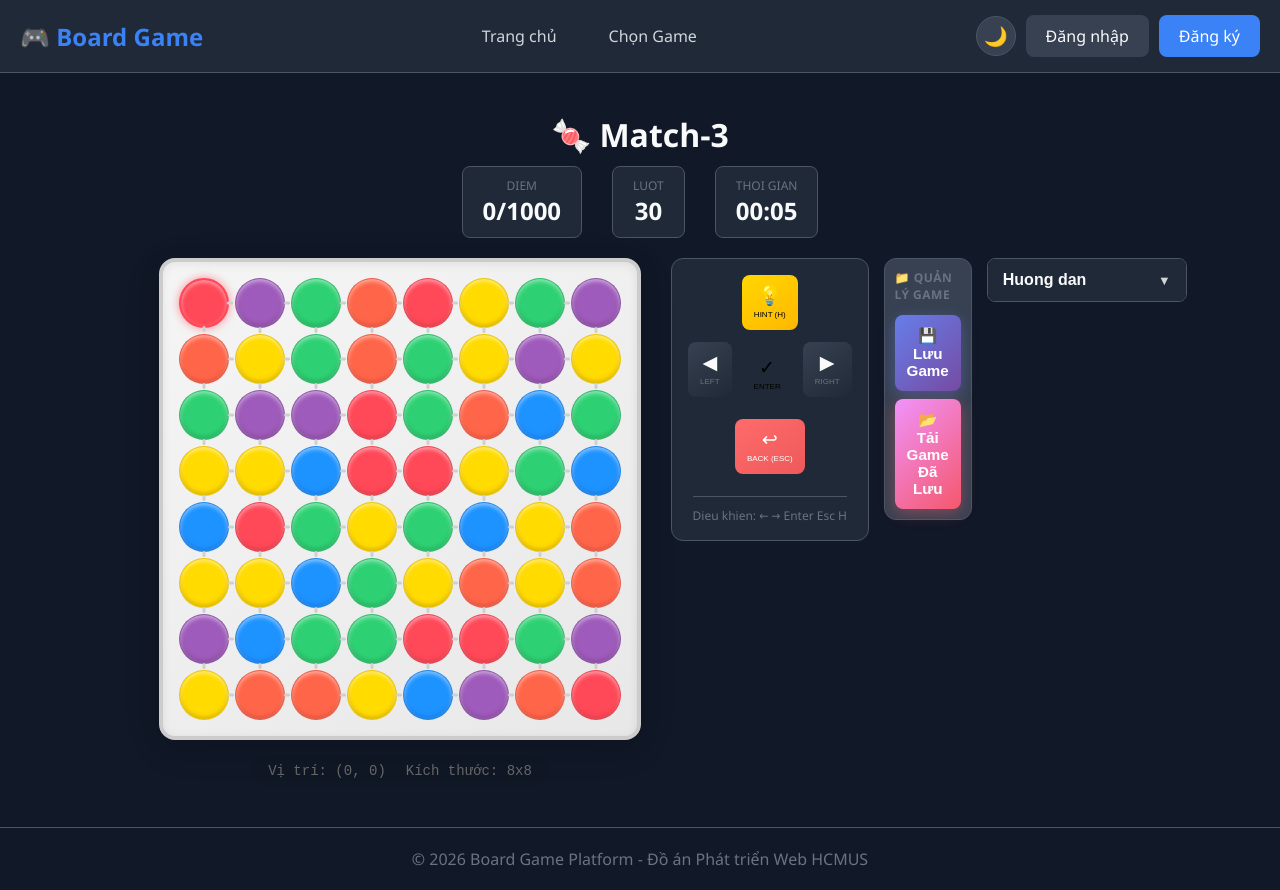
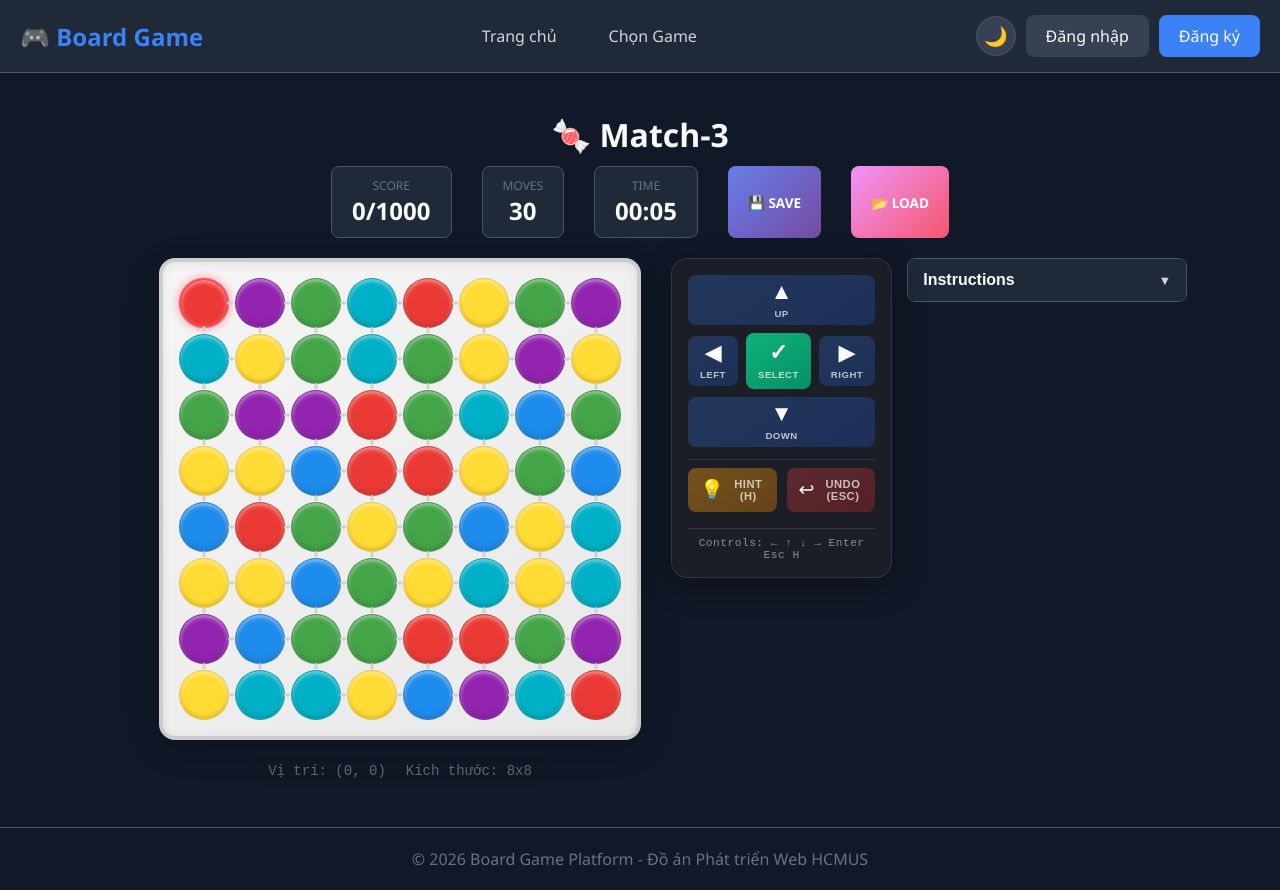
Before and after one commit to nvphuoc-fit-hcmus/PTWeb_DoAnCK, a React (Vite) app in the folder frontend/: page /games/match3 in a window 1280 px wide. Built offline with nearby package versions, Linux system fonts and the light colour scheme.

Commit message:
Cai thien Match-3 Game: them Up/Down controls, doi mau de phan biet (Cyan thay Orange), cap nhat Instructions tieng Anh, sua GameRating loi gameId, redesign GameControls layout

```diff
--- a/frontend/src/components/game/GameControls.css
+++ b/frontend/src/components/game/GameControls.css
@@ -1,132 +1,182 @@
-
+/* Game Controls Container */
 .game-controls {
   display: flex;
   flex-direction: column;
   align-items: center;
-  gap: 10px;
+  gap: 16px;
   padding: 16px;
-  background: var(--bg-secondary);
-  border-radius: 12px;
-  border: 1px solid var(--border-color);
+  background: rgba(30, 33, 41, 0.8);
+  backdrop-filter: blur(10px);
+  border-radius: 16px;
+  border: 1px solid rgba(255, 255, 255, 0.1);
+  box-shadow: 0 8px 32px rgba(0, 0, 0, 0.3);
 }
 
-.controls-row {
+/* Navigation Cluster - D-pad Layout */
+.navigation-cluster {
   display: flex;
-  justify-content: center;
-  gap: 10px;
+  flex-direction: column;
+  align-items: center;
+  gap: 8px;
 }
 
+.nav-middle-row {
+  display: flex;
+  gap: 8px;
+  align-items: center;
+}
+
+/* Base Control Button */
 .control-btn {
   display: flex;
   flex-direction: column;
   align-items: center;
   justify-content: center;
-  width: 55px;
-  height: 55px;
-  padding: 6px;
-  border: 2px solid var(--border-color);
-  border-radius: 12px;
-  background: linear-gradient(145deg, var(--bg-tertiary), var(--bg-secondary));
+  width: 50px;
+  height: 50px;
+  padding: 4px;
+  border: 2px solid rgba(255, 255, 255, 0.15);
+  border-radius: 10px;
+  background: linear-gradient(145deg, rgba(52, 58, 70, 0.9), rgba(38, 42, 52, 0.9));
   cursor: pointer;
-  transition: all 0.15s ease;
+  transition: all 0.2s cubic-bezier(0.4, 0, 0.2, 1);
   user-select: none;
   -webkit-tap-highlight-color: transparent;
 }
 
 .control-btn:hover {
-  border-color: var(--primary-color);
   transform: translateY(-2px);
-  box-shadow: 0 4px 12px rgba(0, 255, 136, 0.2);
+  border-color: rgba(255, 255, 255, 0.3);
+  box-shadow: 0 4px 16px rgba(0, 0, 0, 0.4);
 }
 
 .control-btn:active,
 .control-btn--pressed {
-  transform: translateY(2px) scale(0.95);
-  background: var(--primary-color);
-  border-color: var(--primary-color);
-  box-shadow: inset 0 2px 4px rgba(0, 0, 0, 0.3);
+  transform: translateY(1px) scale(0.96);
+  box-shadow: inset 0 2px 6px rgba(0, 0, 0, 0.5);
+  border-color: rgba(255, 255, 255, 0.4);
 }
 
-.control-btn--pressed .control-icon,
-.control-btn--pressed .control-label {
-  color: #000;
+/* Directional Buttons - Blue Theme */
+.control-btn--up,
+.control-btn--down,
+.control-btn--left,
+.control-btn--right {
+  background: linear-gradient(145deg, rgba(59, 130, 246, 0.25), rgba(37, 99, 235, 0.25));
+  border-color: rgba(59, 130, 246, 0.4);
 }
 
+.control-btn--up:hover,
+.control-btn--down:hover,
+.control-btn--left:hover,
+.control-btn--right:hover {
+  border-color: rgba(59, 130, 246, 0.7);
+  box-shadow: 0 4px 16px rgba(59, 130, 246, 0.4);
+}
+
+/* Select Button - Green Theme, Circular */
+.control-btn--enter {
+  width: 56px;
+  height: 56px;
+  border-radius: 50%;
+  background: linear-gradient(145deg, rgba(16, 185, 129, 0.95), rgba(5, 150, 105, 0.95));
+  border-color: rgba(16, 185, 129, 0.6);
+}
+
+.control-btn--enter .control-icon,
+control-btn--enter .control-label {
+  color: #fff !important;
+  font-weight: 700;
+}
+
+.control-btn--enter:hover {
+  transform: translateY(-3px) scale(1.05);
+  box-shadow: 0 6px 20px rgba(16, 185, 129, 0.5);
+}
+
+/* Function Buttons Container */
+.function-buttons {
+  display: flex;
+  gap: 10px;
+  justify-content: center;
+  width: 100%;
+  padding-top: 8px;
+  border-top: 1px solid rgba(255, 255, 255, 0.1);
+}
+
+/* Pill-shaped Function Buttons */
+.control-btn--pill {
+  width: auto;
+  min-width: 80px;
+  height: 44px;
+  padding: 8px 16px;
+  border-radius: 22px; /* Pill shape */
+  flex-direction: row;
+  gap: 8px;
+}
+
+.control-btn--pill .control-icon {
+  font-size: 1.2rem;
+  margin-bottom: 0;
+}
+
+.control-btn--pill .control-label {
+  font-size: 0.7rem;
+  margin-top: 0;
+}
+
+/* Hint Button - Gold Theme */
+.control-btn--hint {
+  background: linear-gradient(145deg, rgba(245, 158, 11, 0.4), rgba(217, 119, 6, 0.4));
+  border-color: rgba(245, 158, 11, 0.5);
+}
+
+.control-btn--hint:hover {
+  border-color: rgba(245, 158, 11, 0.8);
+  box-shadow: 0 4px 16px rgba(245, 158, 11, 0.5);
+}
+
+/* Undo Button - Red Theme */
+.control-btn--back {
+  background: linear-gradient(145deg, rgba(239, 68, 68, 0.3), rgba(220, 38, 38, 0.3));
+  border-color: rgba(239, 68, 68, 0.4);
+}
+
+.control-btn--back:hover {
+  border-color: rgba(239, 68, 68, 0.7);
+  box-shadow: 0 4px 16px rgba(239, 68, 68, 0.5);
+}
+
+/* Icons and Labels */
 .control-icon {
-  font-size: 1.2rem;
-  color: var(--text-primary);
+  font-size: 1.4rem;
+  color: var(--text-primary, #fff);
   line-height: 1;
+  margin-bottom: 2px;
 }
 
 .control-label {
-  font-size: 0.5rem;
-  color: var(--text-muted);
+  font-size: 0.6rem;
+  color: rgba(255, 255, 255, 0.7);
   text-transform: uppercase;
-  margin-top: 4px;
+  font-weight: 600;
+  letter-spacing: 0.5px;
+  margin-top: 2px;
 }
 
-.control-btn--enter {
-  width: 65px;
-  height: 65px;
-  border-radius: 50%;
-  background: linear-gradient(145deg, var(--primary-color), var(--primary-dark));
-  border-color: var(--primary-color);
-}
-
-.control-btn--enter .control-icon,
-.control-btn--enter .control-label {
-  color: #000;
-}
-
-.control-btn--enter:hover {
-  box-shadow: 0 0 20px var(--primary-color);
-}
-
-.control-btn--hint {
-  background: linear-gradient(145deg, #ffd700, #ffb700);
-  border-color: #ffd700;
-}
-
-.control-btn--hint .control-icon,
-.control-btn--hint .control-label {
-  color: #000;
-}
-
-.control-btn--back {
-  background: linear-gradient(145deg, #ff6b6b, #ee5a5a);
-  border-color: #ff6b6b;
-}
-
-.control-btn--back .control-icon,
-.control-btn--back .control-label {
-  color: #fff;
-}
-
+/* Help Text */
 .controls-help {
-  margin-top: 10px;
-  padding-top: 10px;
-  border-top: 1px solid var(--border-color);
-  text-align: center;
+  margin-top: 4px;
+  padding-top: 8px;
+  border-top: 1px solid rgba(255, 255, 255, 0.1);
+  width: 100%;
 }
 
 .controls-help p {
+  font-size: 0.7rem;
+  color: rgba(255, 255, 255, 0.5);
+  text-align: center;
   margin: 0;
-  font-size: 0.75rem;
-  color: var(--text-muted);
+  font-family: 'Courier New', monospace;
+  letter-spacing: 0.5px;
 }
-
-@media (max-width: 480px) {
-  .control-btn {
-    width: 60px;
-    height: 60px;
-  }
-
-  .control-btn--enter {
-    width: 70px;
-    height: 70px;
-  }
-
-  .control-icon {
-    font-size: 1.25rem;
-  }
-}
--- a/frontend/src/components/game/GameControls.jsx
+++ b/frontend/src/components/game/GameControls.jsx
@@ -22,21 +22,21 @@ const GameControls = ({
 
   return (
     <div className={classnames('game-controls', className)}>
-      <div className="controls-row controls-row--top">
-        {showHint && (
+      {/* Navigation Cluster - D-pad style */}
+      <div className="navigation-cluster">
+        {/* Up button - top position */}
         <button
-            className={classnames('control-btn control-btn--hint', {
-              'control-btn--pressed': pressedKeys.hint,
+          className={classnames('control-btn control-btn--up', {
+            'control-btn--pressed': pressedKeys.up,
           })}
-            onClick={() => handleClick('hint')}
+          onClick={() => handleClick('up')}
         >
-            <span className="control-icon">💡</span>
-            <span className="control-label">Hint (H)</span>
+          <span className="control-icon">▲</span>
+          <span className="control-label">Up</span>
         </button>
-        )}
-      </div>
 
-      <div className="controls-row controls-row--middle">
+        {/* Middle row: Left + Select + Right */}
+        <div className="nav-middle-row">
           <button
             className={classnames('control-btn control-btn--left', {
               'control-btn--pressed': pressedKeys.left,
@@ -54,7 +54,7 @@ const GameControls = ({
             onClick={() => handleClick('enter')}
           >
             <span className="control-icon">✓</span>
-          <span className="control-label">Enter</span>
+            <span className="control-label">Select</span>
           </button>
 
           <button
@@ -68,20 +68,46 @@ const GameControls = ({
           </button>
         </div>
 
-      <div className="controls-row controls-row--bottom">
+        {/* Down button - bottom position */}
         <button
-          className={classnames('control-btn control-btn--back', {
+          className={classnames('control-btn control-btn--down', {
+            'control-btn--pressed': pressedKeys.down,
+          })}
+          onClick={() => handleClick('down')}
+        >
+          <span className="control-icon">▼</span>
+          <span className="control-label">Down</span>
+        </button>
+      </div>
+
+      {/* Function Buttons - Pill shaped, horizontal row */}
+      <div className="function-buttons">
+        {showHint && (
+          <button
+            className={classnames('control-btn control-btn--hint control-btn--pill', {
+              'control-btn--pressed': pressedKeys.hint,
+            })}
+            onClick={() => handleClick('hint')}
+          >
+            <span className="control-icon">💡</span>
+            <span className="control-label">Hint (H)</span>
+          </button>
+        )}
+
+        <button
+          className={classnames('control-btn control-btn--back control-btn--pill', {
             'control-btn--pressed': pressedKeys.back,
           })}
           onClick={() => handleClick('back')}
         >
           <span className="control-icon">↩</span>
-          <span className="control-label">Back (Esc)</span>
+          <span className="control-label">Undo (Esc)</span>
         </button>
       </div>
 
+      {/* Help text */}
       <div className="controls-help">
-        <p>Dieu khien: ← → Enter Esc H</p>
+        <p>Controls: ← ↑ ↓ → Enter Esc H</p>
       </div>
     </div>
   );
--- a/frontend/src/components/game/GameRating.jsx
+++ b/frontend/src/components/game/GameRating.jsx
@@ -21,7 +21,8 @@ const GameRating = ({ gameId, gameName, onSubmit, onClose }) => {
       onClose();
     } catch (error) {
       console.error('Submit rating error:', error);
-      alert('Lỗi khi gửi đánh giá. Vui lòng thử lại!');
+      const errorMsg = error.response?.data?.message || error.message || 'Lỗi khi gửi đánh giá';
+      alert(`❌ ${errorMsg}`);
     } finally {
       setIsSubmitting(false);
     }
--- a/frontend/src/pages/games/Match3/Match3Game.css
+++ b/frontend/src/pages/games/Match3/Match3Game.css
@@ -42,6 +42,25 @@
   font-size: 1.5rem;
   font-weight: bold;
   color: var(--primary-color);
+}
+
+.stat-button {
+  cursor: pointer;
+  transition: all 0.3s ease;
+  color: #fff !important;
+  justify-content: center; /* Center text vertically */
+}
+
+.stat-button:hover {
+  transform: translateY(-3px);
+  box-shadow: 0 8px 25px rgba(0, 0, 0, 0.3);
+}
+
+.stat-button .stat-label {
+  color: #fff !important;
+  font-weight: 600;
+  font-size: 0.85rem;
+  margin: 0; /* Remove any default margin */
 }
 
 /* Combo display */
@@ -146,7 +165,7 @@
   border-radius: 8px;
   border: 1px solid var(--border-color);
   overflow: hidden;
-  min-width: 200px;
+  min-width: 280px;
   align-self: flex-start;
 }
 
--- a/frontend/src/pages/games/Match3/Match3Game.jsx
+++ b/frontend/src/pages/games/Match3/Match3Game.jsx
@@ -10,12 +10,12 @@ import './Match3Game.css';
 // Cau hinh game
 const GRID_SIZE = 8; // 8x8
 const COLORS = [
-  '#FF4757', // Do tuoi (Red)
-  '#1E90FF', // Xanh duong (Blue)
-  '#FFD700', // Vang nang (Gold)
-  '#2ECC71', // Xanh la (Green)
-  '#9B59B6', // Tim (Purple)
-  '#FF6348', // Cam (Orange)
+  '#E53935', // Red (bright red)
+  '#1E88E5', // Blue (bright blue)
+  '#FDD835', // Yellow (bright yellow)
+  '#43A047', // Green (bright green)
+  '#8E24AA', // Purple (bright purple)
+  '#00ACC1', // Cyan (teal - instead of orange)
 ];
 const TARGET_SCORE = 1000; // Diem muc tieu de thang
 
@@ -191,7 +191,7 @@ const Match3Game = () => {
   } = useGameController({
     gridWidth: GRID_SIZE,
     gridHeight: GRID_SIZE,
-    mode: 'linear',
+    mode: 'grid', // Changed from 'linear' to support Up/Down navigation
     enabled: !isAnimating && !gameOver,
     onAction: (action) => {
       if (action === 'enter') {
@@ -379,10 +379,10 @@ const Match3Game = () => {
         timestamp: new Date().toISOString(),
       };
       localStorage.setItem('match3_saved', JSON.stringify(saveData));
-      alert('✅ Đã lưu game!');
+      alert('✅ Game saved successfully!');
     } catch (error) {
       console.error('Save error:', error);
-      alert('❌ Lỗi khi lưu game!');
+      alert('❌ Error saving game!');
     }
   };
 
@@ -391,7 +391,7 @@ const Match3Game = () => {
     try {
       const saved = localStorage.getItem('match3_saved');
       if (!saved) {
-        alert('Không có game đã lưu!');
+        alert('No saved game found!');
         return;
       }
 
@@ -405,18 +405,18 @@ const Match3Game = () => {
       setSelectedCell(null);
       setHint(null);
 
-      alert(`✅ Đã tải game! (Lưu lúc: ${new Date(saveData.timestamp).toLocaleString()})`);
+      alert(`✅ Game loaded! (Saved at: ${new Date(saveData.timestamp).toLocaleString()})`);
     } catch (error) {
       console.error('Load error:', error);
-      alert('❌ Lỗi khi tải game!');
+      alert('❌ Error loading game!');
     }
   };
 
   // Submit rating
   const handleSubmitRating = async ({ rating, comment }) => {
     try {
-      await gameAPI.submitReview('66666666-6666-6666-6666-666666666666', rating, comment);
-      alert('✅ Cảm ơn bạn đã đánh giá!');
+      await gameAPI.submitReview('eeeeeeee-eeee-eeee-eeee-eeeeeeeeeeee', rating, comment);
+      alert('✅ Thank you for your rating!');
     } catch (error) {
       console.error('Rating error:', error);
       throw error;
@@ -464,16 +464,41 @@ const Match3Game = () => {
         <h1>🍬 Match-3</h1>
         <div className="game-stats">
           <div className="stat">
-            <span className="stat-label">Diem</span>
+            <span className="stat-label">Score</span>
             <span className="stat-value">{score}/{TARGET_SCORE}</span>
           </div>
           <div className="stat">
-            <span className="stat-label">Luot</span>
+            <span className="stat-label">Moves</span>
             <span className="stat-value">{moves}</span>
           </div>
           <div className="stat">
-            <span className="stat-label">Thoi gian</span>
+            <span className="stat-label">Time</span>
             <span className="stat-value">{formatTime(timeElapsed)}</span>
+          </div>
+
+          {/* Save/Load as stat boxes */}
+          <div
+            className="stat stat-button"
+            onClick={handleSaveGame}
+            style={{
+              cursor: gameOver ? 'not-allowed' : 'pointer',
+              opacity: gameOver ? 0.5 : 1,
+              background: 'linear-gradient(135deg, #667eea 0%, #764ba2 100%)',
+              border: 'none',
+            }}
+          >
+            <span className="stat-label">💾 Save</span>
+          </div>
+          <div
+            className="stat stat-button"
+            onClick={handleLoadGame}
+            style={{
+              cursor: 'pointer',
+              background: 'linear-gradient(135deg, #f093fb 0%, #f5576c 100%)',
+              border: 'none',
+            }}
+          >
+            <span className="stat-label">📂 Load</span>
           </div>
         </div>
       </div>
@@ -535,87 +560,12 @@ const Match3Game = () => {
             showHint={true}
           />
 
-          {/* Save/Load Buttons - Redesigned */}
-          <div style={{
-            display: 'flex',
-            flexDirection: 'column',
-            gap: '8px',
-            marginBottom: '15px',
-            padding: '10px',
-            background: 'var(--bg-tertiary)',
-            borderRadius: '12px',
-            border: '1px solid var(--border-color)',
-          }}>
-            <div style={{
-              fontSize: '0.75rem',
-              color: 'var(--text-muted)',
-              fontWeight: '600',
-              textTransform: 'uppercase',
-              letterSpacing: '0.5px',
-              marginBottom: '4px',
-            }}>
-              📁 Quản lý Game
-            </div>
-            <button
-              className="btn btn-primary"
-              onClick={handleSaveGame}
-              disabled={gameOver}
-              style={{
-                width: '100%',
-                padding: '12px',
-                fontSize: '0.95rem',
-                fontWeight: '600',
-                background: gameOver ? 'var(--bg-secondary)' : 'linear-gradient(135deg, #667eea 0%, #764ba2 100%)',
-                border: 'none',
-                boxShadow: gameOver ? 'none' : '0 4px 15px rgba(102, 126, 234, 0.4)',
-                transition: 'all 0.3s ease',
-              }}
-              onMouseEnter={(e) => {
-                if (!gameOver) {
-                  e.target.style.transform = 'translateY(-2px)';
-                  e.target.style.boxShadow = '0 6px 20px rgba(102, 126, 234, 0.6)';
-                }
-              }}
-              onMouseLeave={(e) => {
-                e.target.style.transform = 'translateY(0)';
-                e.target.style.boxShadow = gameOver ? 'none' : '0 4px 15px rgba(102, 126, 234, 0.4)';
-              }}
-            >
-              💾 Lưu Game
-            </button>
-            <button
-              className="btn btn-secondary"
-              onClick={handleLoadGame}
-              style={{
-                width: '100%',
-                padding: '12px',
-                fontSize: '0.95rem',
-                fontWeight: '600',
-                background: 'linear-gradient(135deg, #f093fb 0%, #f5576c 100%)',
-                color: '#fff',
-                border: 'none',
-                boxShadow: '0 4px 15px rgba(245, 87, 108, 0.4)',
-                transition: 'all 0.3s ease',
-              }}
-              onMouseEnter={(e) => {
-                e.target.style.transform = 'translateY(-2px)';
-                e.target.style.boxShadow = '0 6px 20px rgba(245, 87, 108, 0.6)';
-              }}
-              onMouseLeave={(e) => {
-                e.target.style.transform = 'translateY(0)';
-                e.target.style.boxShadow = '0 4px 15px rgba(245, 87, 108, 0.4)';
-              }}
-            >
-              📂 Tải Game Đã Lưu
-            </button>
-          </div>
-
           <div className="game-instructions-wrapper">
             <button
               className="instructions-toggle"
               onClick={() => setShowInstructions(!showInstructions)}
             >
-              <span>Huong dan</span>
+              <span>Instructions</span>
               <span className={`arrow ${showInstructions ? 'up' : 'down'}`}>
                 {showInstructions ? '▲' : '▼'}
               </span>
@@ -624,34 +574,36 @@ const Match3Game = () => {
             {showInstructions && (
               <div className="game-instructions">
                 <div className="instruction-item">
-                  <span className="instruction-icon">🕹️</span>
-                  <span className="instruction-text">Di chuyen:</span>
+                  <span className="instruction-icon">🎮</span>
+                  <span className="instruction-text">Move:</span>
                   <div className="key-group">
+                    <kbd>↑</kbd>
+                    <kbd>↓</kbd>
                     <kbd>←</kbd>
                     <kbd>→</kbd>
                   </div>
                 </div>
                 <div className="instruction-item">
                   <span className="instruction-icon">✅</span>
-                  <span className="instruction-text">Chon o:</span>
+                  <span className="instruction-text">Select:</span>
                   <kbd>Enter</kbd>
                 </div>
                 <div className="instruction-item">
                   <span className="instruction-icon">🔄</span>
-                  <span className="instruction-text">Hoan doi 2 o ke nhau</span>
+                  <span className="instruction-text">Swap 2 adjacent cells</span>
                 </div>
                 <div className="instruction-item">
                   <span className="instruction-icon">⭐</span>
-                  <span className="instruction-text">Ghep 3+ o cung mau</span>
+                  <span className="instruction-text">Match 3+ same colors</span>
                 </div>
                 <div className="instruction-item">
                   <span className="instruction-icon">💡</span>
-                  <span className="instruction-text">Goi y:</span>
+                  <span className="instruction-text">Hint:</span>
                   <kbd>H</kbd>
                 </div>
                 <div className="instruction-item">
-                  <span className="instruction-icon">🚪</span>
-                  <span className="instruction-text">Thoat:</span>
+                  <span className="instruction-icon">↩️</span>
+                  <span className="instruction-text">Undo:</span>
                   <kbd>Esc</kbd>
                 </div>
               </div>
@@ -664,34 +616,34 @@ const Match3Game = () => {
       {gameOver && (
         <div className="game-over-overlay">
           <div className="game-over-modal">
-            <h2>{isWin ? '🎉 Chien thang!' : '😢 Het luot!'}</h2>
+            <h2>{isWin ? '🎉 Victory!' : '😢 Game Over!'}</h2>
             <div className="final-stats">
               <div className="final-stat">
-                <span>Diem so</span>
+                <span>Score</span>
                 <strong>{score}</strong>
               </div>
               <div className="final-stat">
-                <span>Luot con lai</span>
+                <span>Moves Left</span>
                 <strong>{moves}</strong>
               </div>
               <div className="final-stat">
-                <span>Thoi gian</span>
+                <span>Time</span>
                 <strong>{formatTime(timeElapsed)}</strong>
               </div>
             </div>
             <div className="game-over-buttons">
               <button className="btn btn-primary" onClick={restartGame}>
-                Choi lai
+                Play Again
               </button>
               <button
                 className="btn btn-secondary"
                 onClick={() => setShowRating(true)}
                 style={{ background: '#FFD700', color: '#000' }}
               >
-                ⭐ Đánh giá
+                ⭐ Rate Game
               </button>
               <button className="btn btn-secondary" onClick={() => navigate('/games')}>
-                Thoat
+                Exit
               </button>
             </div>
           </div>
@@ -701,7 +653,7 @@ const Match3Game = () => {
       {/* Rating Modal */}
       {showRating && (
         <GameRating
-          gameId="66666666-6666-6666-6666-666666666666"
+          gameId="eeeeeeee-eeee-eeee-eeee-eeeeeeeeeeee"
           gameName="Match-3"
           onSubmit={handleSubmitRating}
           onClose={() => setShowRating(false)}
```
Also changed, not shown: frontend/src/pages/games/FreeDraw/FreeDrawGame.jsx (+6 -3 lines), 2 other files (tests, documents, lock files or other folders). Lines whose indentation alone changed are shown as unchanged.
